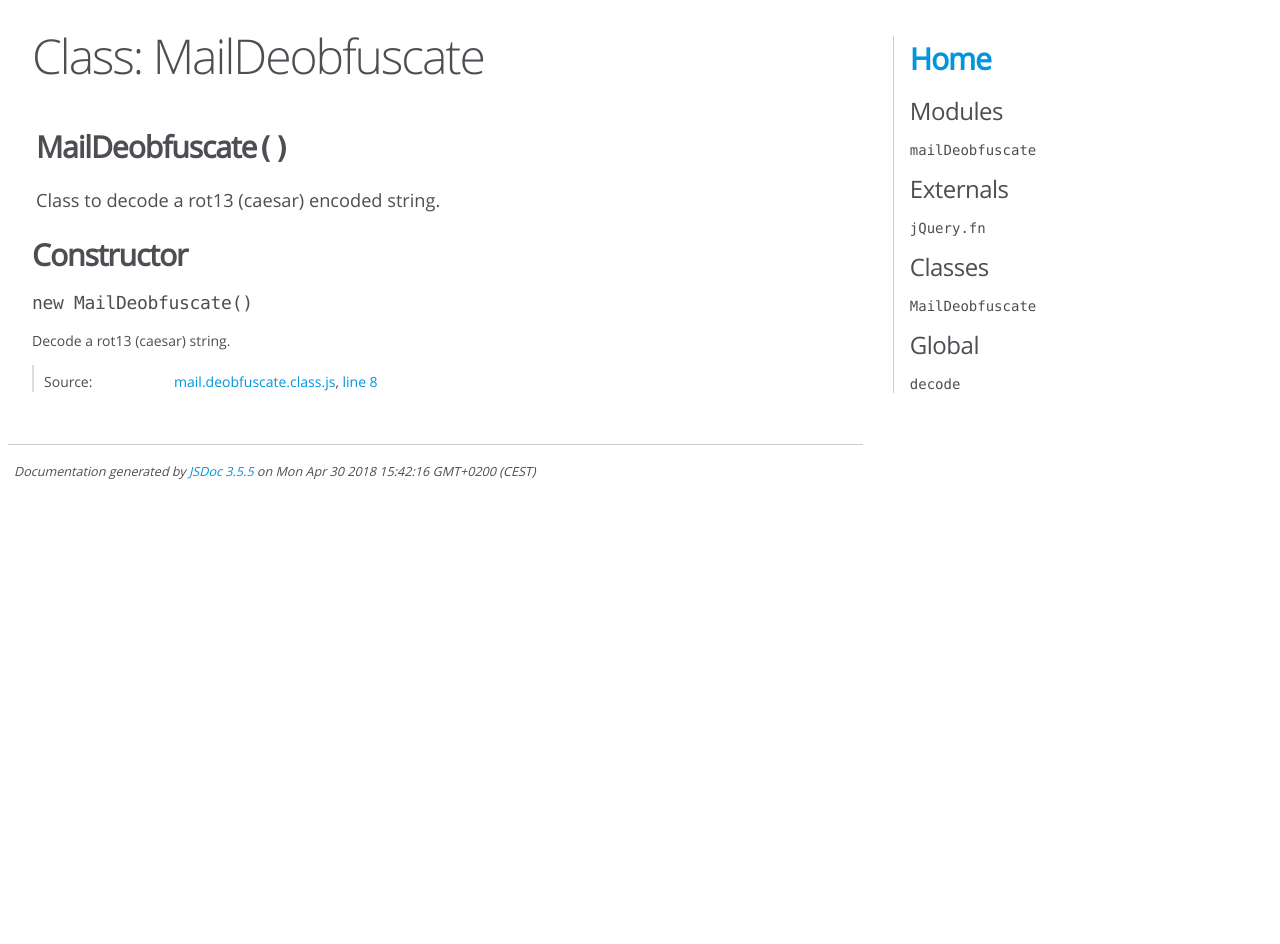
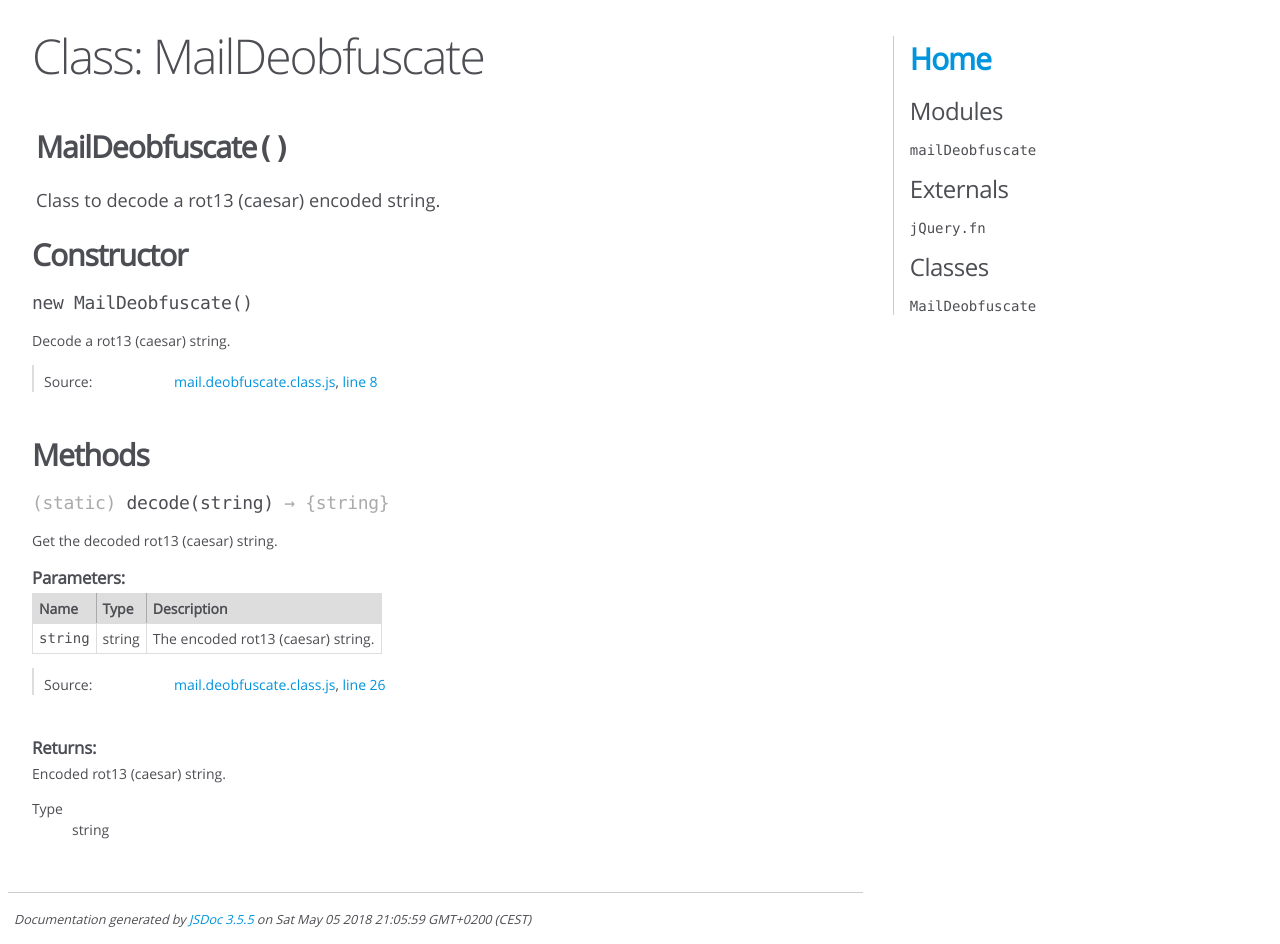
Before and after one commit to exiguus/js.mail.deobfuscate, a website built with webpack: page doc/MailDeobfuscate.html in a window 1280 px wide. Before the commit the page ends 800 px from the top, so only its background shows below. Built offline with nearby package versions, Linux system fonts and the light colour scheme.

Commit message:
update travis-ci code covarage and documentation

```diff
--- a/doc/MailDeobfuscate.html
+++ b/doc/MailDeobfuscate.html
@@ -143,6 +143,167 @@
 
 
 
+        <h3 class="subsection-title">Methods</h3>
+
+
+
+
+
+
+
+    <h4 class="name" id=".decode"><span class="type-signature">(static) </span>decode<span class="signature">(string)</span><span class="type-signature"> &rarr; {string}</span></h4>
+
+
+
+
+
+
+<div class="description">
+    Get the decoded rot13 (caesar) string.
+</div>
+
+
+
+
+
+
+
+
+
+    <h5>Parameters:</h5>
+
+
+<table class="params">
+    <thead>
+    <tr>
+
+        <th>Name</th>
+
+
+        <th>Type</th>
+
+
+
+
+
+        <th class="last">Description</th>
+    </tr>
+    </thead>
+
+    <tbody>
+
+
+        <tr>
+
+                <td class="name"><code>string</code></td>
+
+
+            <td class="type">
+
+
+<span class="param-type">string</span>
+
+
+
+            </td>
+
+
+
+
+
+            <td class="description last">The encoded rot13 (caesar) string.</td>
+        </tr>
+
+
+    </tbody>
+</table>
+
+
+
+
+
+
+<dl class="details">
+
+
+
+
+
+
+
+
+
+
+
+
+
+
+
+
+
+
+
+
+
+
+
+
+
+
+    <dt class="tag-source">Source:</dt>
+    <dd class="tag-source"><ul class="dummy"><li>
+        <a href="mail.deobfuscate.class.js.html">mail.deobfuscate.class.js</a>, <a href="mail.deobfuscate.class.js.html#line26">line 26</a>
+    </li></ul></dd>
+
+
+
+
+
+
+
+</dl>
+
+
+
+
+
+
+
+
+
+
+
+
+
+<h5>Returns:</h5>
+
+
+<div class="param-desc">
+    Encoded rot13 (caesar) string.
+</div>
+
+
+
+<dl>
+    <dt>
+        Type
+    </dt>
+    <dd>
+
+<span class="param-type">string</span>
+
+
+    </dd>
+</dl>
+
+
+
+
+
+
+
+
+
 
 
 
@@ -157,13 +318,13 @@
 </div>
 
 <nav>
-    <h2><a href="index.html">Home</a></h2><h3>Modules</h3><ul><li><a href="module-mailDeobfuscate.html">mailDeobfuscate</a></li></ul><h3>Externals</h3><ul><li><a href="external-_jQuery.fn_.html">jQuery.fn</a></li></ul><h3>Classes</h3><ul><li><a href="MailDeobfuscate.html">MailDeobfuscate</a></li></ul><h3>Global</h3><ul><li><a href="global.html#decode">decode</a></li></ul>
+    <h2><a href="index.html">Home</a></h2><h3>Modules</h3><ul><li><a href="module-mailDeobfuscate.html">mailDeobfuscate</a></li></ul><h3>Externals</h3><ul><li><a href="external-_jQuery.fn_.html">jQuery.fn</a></li></ul><h3>Classes</h3><ul><li><a href="MailDeobfuscate.html">MailDeobfuscate</a></li></ul>
 </nav>
 
 <br class="clear">
 
 <footer>
-    Documentation generated by <a href="https://github.com/jsdoc3/jsdoc">JSDoc 3.5.5</a> on Mon Apr 30 2018 15:42:16 GMT+0200 (CEST)
+    Documentation generated by <a href="https://github.com/jsdoc3/jsdoc">JSDoc 3.5.5</a> on Sat May 05 2018 21:05:59 GMT+0200 (CEST)
 </footer>
 
 <script> prettyPrint(); </script>
--- a/doc/global.html
+++ /dev/null
@@ -1,191 +0,0 @@
-<!DOCTYPE html>
-<html lang="en">
-<head>
-    <meta charset="utf-8">
-    <title>JSDoc: Global</title>
-
-    <script src="scripts/prettify/prettify.js"> </script>
-    <script src="scripts/prettify/lang-css.js"> </script>
-    <!--[if lt IE 9]>
-      <script src="//html5shiv.googlecode.com/svn/trunk/html5.js"></script>
-    <![endif]-->
-    <link type="text/css" rel="stylesheet" href="styles/prettify-tomorrow.css">
-    <link type="text/css" rel="stylesheet" href="styles/jsdoc-default.css">
-</head>
-
-<body>
-
-<div id="main">
-
-    <h1 class="page-title">Global</h1>
-
-
-
-
-
-
-<section>
-
-<header>
-
-        <h2></h2>
-
-
-</header>
-
-<article>
-    <div class="container-overview">
-
-
-
-
-
-
-<dl class="details">
-
-
-
-
-
-
-
-
-
-
-
-
-
-
-
-
-
-
-
-
-
-
-
-
-
-
-
-
-
-
-
-
-</dl>
-
-
-
-
-    </div>
-
-
-
-
-
-
-
-
-
-
-
-
-
-
-        <h3 class="subsection-title">Members</h3>
-
-
-
-<h4 class="name" id="decode"><span class="type-signature"></span>decode<span class="type-signature"></span></h4>
-
-
-
-
-<div class="description">
-    Get the decoded rot13 (caesar) string.
-</div>
-
-
-
-
-
-
-
-<dl class="details">
-
-
-
-
-
-
-
-
-
-
-
-
-
-
-
-
-
-
-
-
-
-
-
-
-
-
-    <dt class="tag-source">Source:</dt>
-    <dd class="tag-source"><ul class="dummy"><li>
-        <a href="mail.deobfuscate.class.js.html">mail.deobfuscate.class.js</a>, <a href="mail.deobfuscate.class.js.html#line31">line 31</a>
-    </li></ul></dd>
-
-
-
-
-
-
-
-</dl>
-
-
-
-
-
-
-
-
-
-
-
-
-
-
-</article>
-
-</section>
-
-
-
-
-</div>
-
-<nav>
-    <h2><a href="index.html">Home</a></h2><h3>Modules</h3><ul><li><a href="module-mailDeobfuscate.html">mailDeobfuscate</a></li></ul><h3>Externals</h3><ul><li><a href="external-_jQuery.fn_.html">jQuery.fn</a></li></ul><h3>Classes</h3><ul><li><a href="MailDeobfuscate.html">MailDeobfuscate</a></li></ul><h3>Global</h3><ul><li><a href="global.html#decode">decode</a></li></ul>
-</nav>
-
-<br class="clear">
-
-<footer>
-    Documentation generated by <a href="https://github.com/jsdoc3/jsdoc">JSDoc 3.5.5</a> on Mon Apr 30 2018 15:42:16 GMT+0200 (CEST)
-</footer>
-
-<script> prettyPrint(); </script>
-<script src="scripts/linenumber.js"> </script>
-</body>
-</html>
--- a/package.json
+++ b/package.json
@@ -1,6 +1,6 @@
 {
   "name": "js.mail.deobfuscate",
-  "version": "2.1.0",
+  "version": "2.1.1",
   "description": "ES6 class, module and jQuery Plugin which deobfuscate rot13 caesar cipher encoded links",
   "devDependencies": {
     "babel-core": "^6.26.3",
--- a/src/js/mail.deobfuscate.class.js
+++ b/src/js/mail.deobfuscate.class.js
@@ -25,6 +25,7 @@ export default class MailDeobfuscate {
   }
   /**
    * Get the decoded rot13 (caesar) string.
+   * @function MailDeobfuscate.decode
    * @param {string} string The encoded rot13 (caesar) string.
    * @return {string} Encoded rot13 (caesar) string.
    */
```
Also changed, not shown: doc/external-_jQuery.fn_.html (+2 -2 lines), doc/index.html (+2 -2 lines), doc/jquery.mail.deobfuscate.js.html (+2 -2 lines), doc/mail.deobfuscate.class.js.html (+3 -2 lines), doc/mail.deobfuscate.module.js.html (+2 -2 lines), doc/module-mailDeobfuscate.html (+2 -2 lines), .travis.yml, README.md, dist/jquery.mail.deobfuscate.min.js, dist/mail.deobfuscate.class.js.
